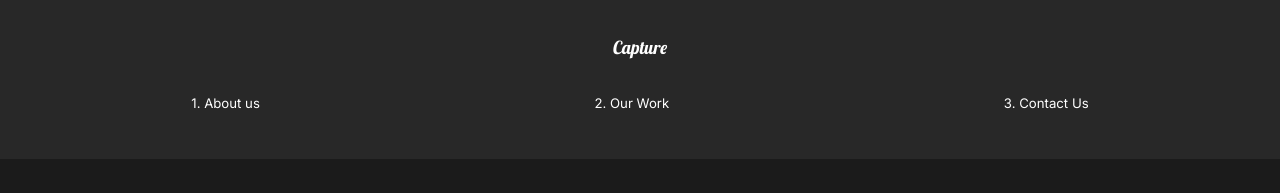
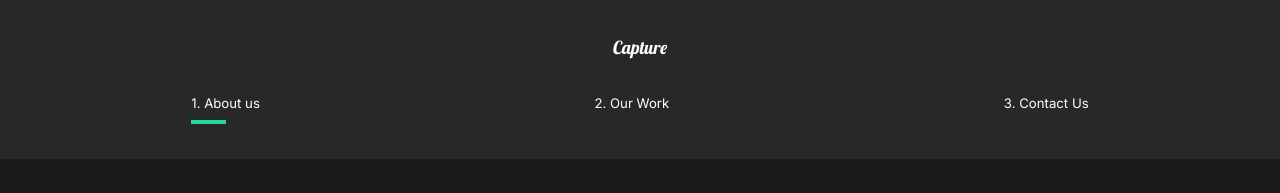
Before and after one commit to JosePedroSilva/ProjCapture, a React (Create React App) app: page / in a window 1280 px wide. Shown: the top 193 px of the page. Built offline with nearby package versions, Linux system fonts and the light colour scheme.

Commit message:
NAV styles

```diff
--- a/src/components/Nav.js
+++ b/src/components/Nav.js
@@ -1,9 +1,12 @@
 import React from "react";
-import { Link } from "react-router-dom";
+import { Link, useLocation } from "react-router-dom";
 
 import styled from "styled-components";
 
+import { motion } from "framer-motion";
+
 const Nav = () => {
+  const { pathname } = useLocation();
   return (
     <StyledNav>
       <h1>
@@ -14,12 +17,27 @@
       <ul>
         <li>
           <Link to="/">1. About us</Link>
+          <Line
+            transition={{ duration: 0.75 }}
+            initial={{ width: "0%" }}
+            animate={{ width: pathname === "/" ? "50%" : "0%" }}
+          />
         </li>
         <li>
           <Link to="/work">2. Our Work</Link>
+          <Line
+            transition={{ duration: 0.75 }}
+            initial={{ width: "0%" }}
+            animate={{ width: pathname === "/work" ? "50%" : "0%" }}
+          />
         </li>
         <li>
           <Link to="/contact">3. Contact Us</Link>
+          <Line
+            transition={{ duration: 0.75 }}
+            initial={{ width: "0%" }}
+            animate={{ width: pathname === "/contact" ? "50%" : "0%" }}
+          />
         </li>
       </ul>
     </StyledNav>
@@ -72,4 +90,16 @@
   }
 `;
 
+const Line = styled(motion.div)`
+  height: 0.3rem;
+  background: #23d997;
+  width: 0%;
+  position: absolute;
+  bottom: -80%;
+  left: 60%;
+  @media (max-width: 1300px) {
+    left: 0%;
+  }
+`;
+
 export default Nav;
```
Also changed, not shown: 1 other file (tests, documents, lock files or other folders).
